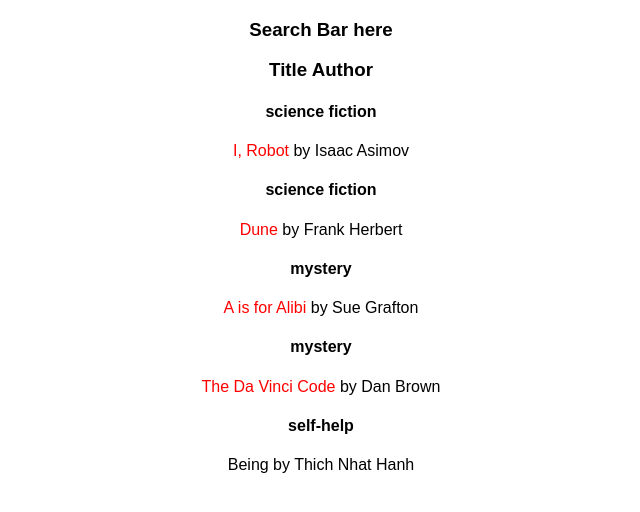
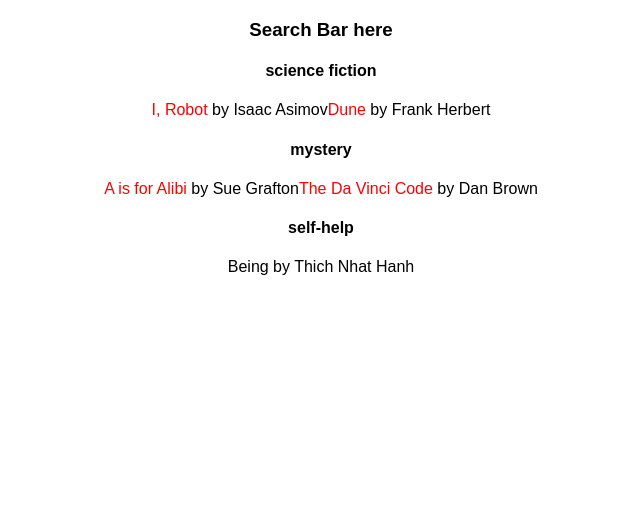
Before and after one commit to davideliason/favorite-books-react, a React (Create React App) app: page / in a window 1280 px wide. Shown: the top 512 px of the page, without its empty margins (319-959 px from the left). Built offline with nearby package versions, Linux system fonts and the light colour scheme.

Commit message:
successfully loop through each data within the array and use logic to determine what to pass into booksArr; that is the final output which is displayed

```diff
--- a/src/App.js
+++ b/src/App.js
@@ -33,21 +33,21 @@
     var lastCategory = null;
 
     this.props.books.forEach(function(book){
-      booksArr.push(
-       <div>
-        <GenreBar category={book.category} />
-        <BookInfo book={book} />
-       </div>
-      );
+      if(book.category !== lastCategory){
+        booksArr.push(<GenreBar category={book.category} />);
+       }
+      booksArr.push(<BookInfo book={book} />);
+      lastCategory = book.category;
     });
+
     return(
       <div>
-        <h3>Title  Author</h3>
         {booksArr}
       </div>
     );
   }
 }
+
 
 
 class FilterableFaveBookApp extends Component {
```
